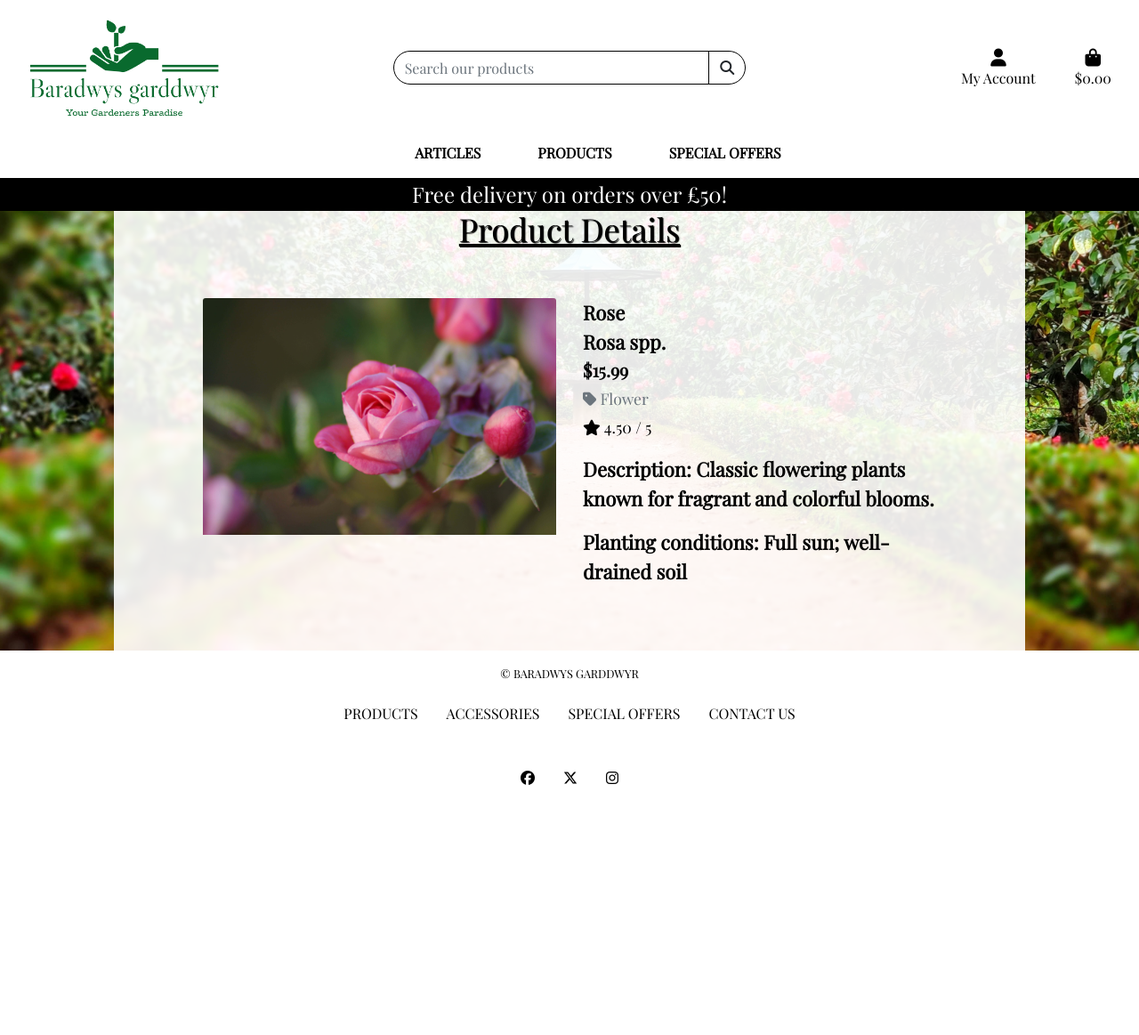
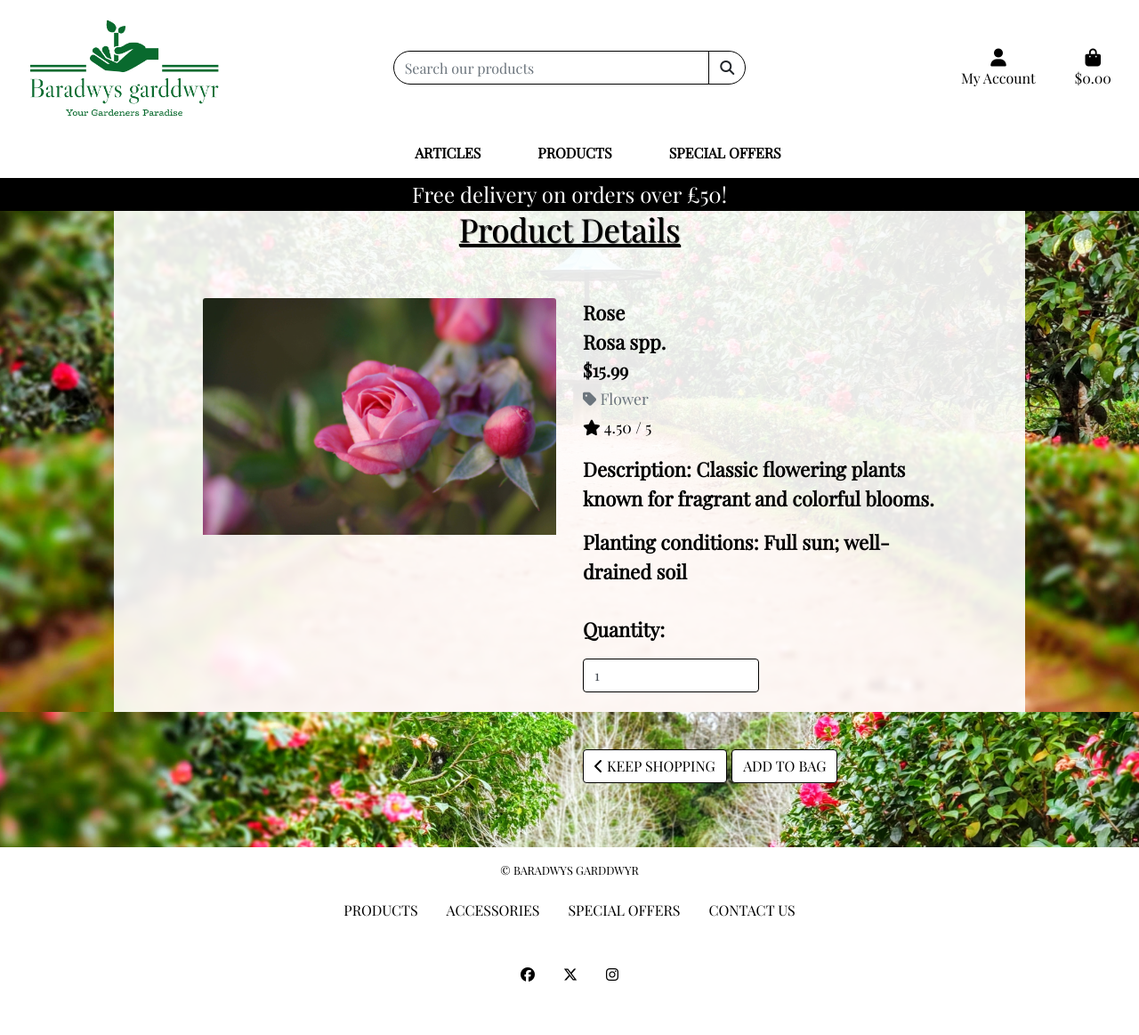
Before and after one commit to jenkidev/MSP4_Baradwys_Garddwyr, a Django app: page /products/1 in a window 1280 px wide. Shown: the whole page at 89% size. Before the commit the page ends 882 px from the top, so only its background shows below. Run offline with Django 3.2, Linux system fonts and the light colour scheme; data comes from the database, SQL or seed files in the repository; some libraries are stand-ins or nearby versions.

Commit message:
Created add to bag view and form

```diff
--- a/bag/urls.py
+++ b/bag/urls.py
@@ -2,5 +2,6 @@ from django.urls import path
 from . import views
 
 urlpatterns = [
-    path('', views.view_bag, name='view_bag')
+    path('', views.view_bag, name='view_bag'),
+    path('add/<item_id>/', views.add_to_bag, name='add_to_bag'),
 ]
--- a/products/templates/products/product_detail.html
+++ b/products/templates/products/product_detail.html
@@ -54,6 +54,31 @@
                 {% if product.planting_conditions %}
                 <p class="mt-3">Planting conditions: {{ product.planting_conditions }}</p>
                 {% endif %}
+                <form class="form" action="{% url 'add_to_bag' product.id %}" method="POST">
+                    {% csrf_token %}
+                    <div class="form-row">
+                        <div class="col-12">
+                            <p class="mt-3"><strong>Quantity:</strong></p>
+                            <div class="form-group w-50">
+                                <div class="input-group">
+                                    <input class="border-black form-control qty_input" type="number" name="quantity" value="1" min="1" max="99"
+                                        data-item_id="{{ product.id }}" id="id_qty_{{ product.id }}">
+                                </div>
+                            </div>
+                        </div>
+
+                        <div class="col-12">
+                            <a href="{% url 'products' %}" class="btn btn-outline-black rounded mt-5">
+                                <span class="icon">
+                                    <i class="fas fa-chevron-left"></i>
+                                </span>
+                                <span class="text-uppercase">Keep Shopping</span>
+                            </a>
+                            <input type="submit" class="btn btn-outline-black btn-black rounded text-uppercase mt-5" value="Add to Bag">
+                        </div>
+                        <input type="hidden" name="redirect_url" value="{{ request.path }}">
+                    </div>
+                </form>
             </div>
         </div>
     </div>
--- a/static/css/base.css
+++ b/static/css/base.css
@@ -126,6 +126,20 @@ footer {
     font-size: 36px;
 }
 
+.btn-outline-black {
+    background: white;
+    color: black !important;
+    /* use important to override link colors for <a> elements */
+    border: 1px solid black;
+}
+
+.btn-outline-black:hover,
+.btn-outline-black:active,
+.btn-outline-black:focus {
+    background: black;
+    color: white !important;
+}
+
 /* -------------------------------- Media Queries */
 
 /* Slightly larger container on xl screens */
```
Also changed, not shown: bag/views.py (+16 -1 lines).
